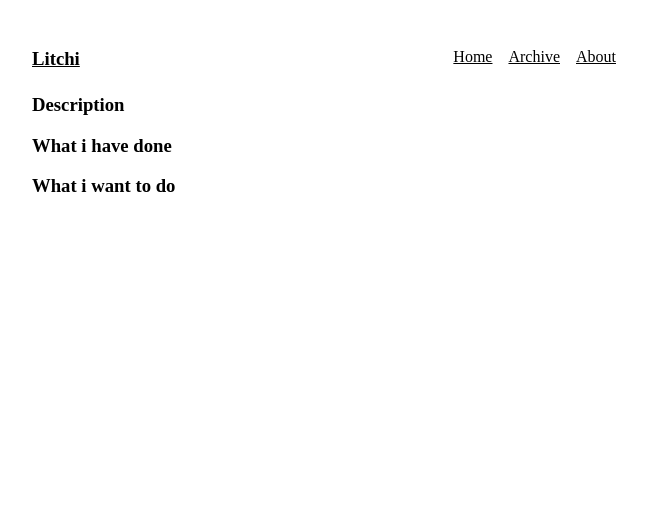
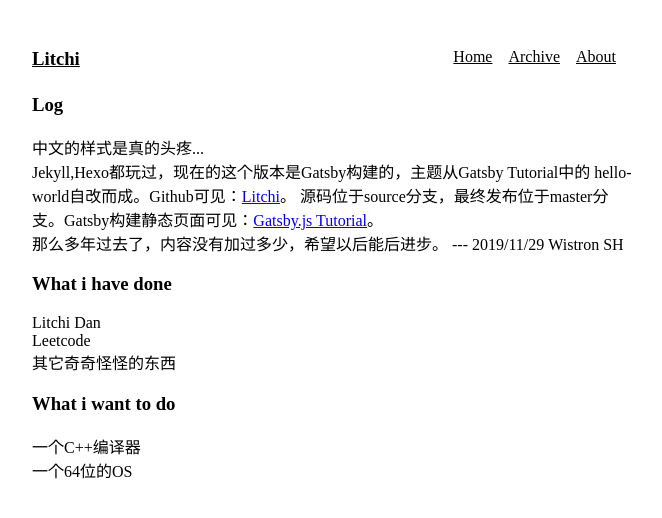
Before and after one commit to yyccli/litchi-li.github.io, a Gatsby site: page / in a window 1280 px wide. Shown: the whole page, without its empty margins (308-970 px from the left). Built offline with nearby package versions, Linux system fonts and the light colour scheme; Gatsby itself is replaced by a stand-in of ours.

Commit message:
update index and about

```diff
--- a/src/pages/index.js
+++ b/src/pages/index.js
@@ -6,15 +6,40 @@ export default ({data}) => {
     return (
     <Layout>
         <div>
-            <h3>Description</h3>
+            <h3>Log</h3>
+            <p>
+                中文的样式是真的头疼...<br/>
+                Jekyll,Hexo都玩过，现在的这个版本是Gatsby构建的，主题从Gatsby Tutorial中的
+                hello-world自改而成。Github可见：<a href="https://github.com/litchi-li/litchi-li.github.io/">Litchi</a>。
+                源码位于source分支，最终发布位于master分支。Gatsby构建静态页面可见：<a href="https://www.gatsbyjs.org/tutorial/">Gatsby.js Tutorial</a>。<br/>
+                那么多年过去了，内容没有加过多少，希望以后能后进步。 --- 2019/11/29 Wistron SH
+            </p>
         </div>
 
         <div>
             <h3>What i have done</h3>
+            <div>
+                Litchi Dan
+            </div>
+
+            <div>
+                Leetcode
+            </div>
+
+            <div>
+                其它奇奇怪怪的东西
+            </div>
         </div>
 
         <div>
             <h3>What i want to do</h3>
+            <div>
+                一个C++编译器
+            </div>
+
+            <div>
+                一个64位的OS
+            </div>
         </div>
 
     </Layout>
```
Also changed, not shown: src/components/about-user.js (+7 -3 lines), src/pages/404.js (added, +13 -0 lines), src/pages/about.js (+15 -3 lines).
